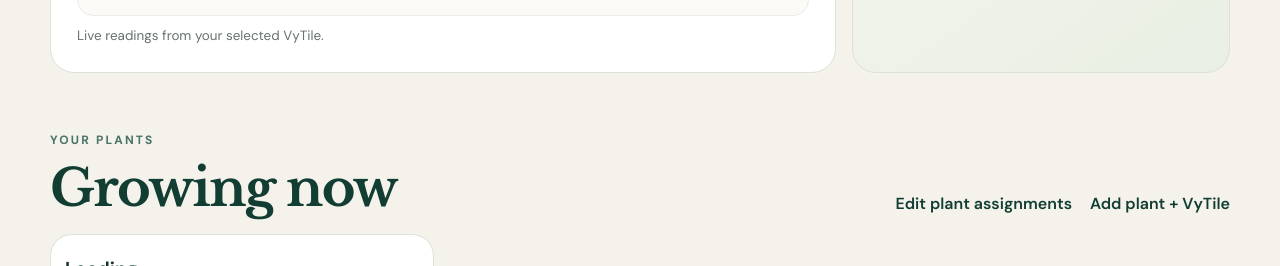
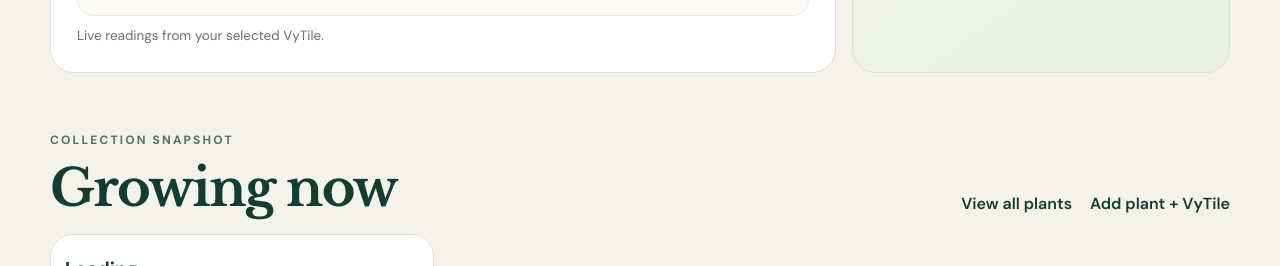
Before and after one commit to Sykerbos/sykerbos-site, a plain HTML site: page app.html in a window 1280 px wide. Shown: the part 1100-1366 px from the top of the page. Drawn offline with nearby package versions, Linux system fonts and the light colour scheme; a script that the page names is missing.

Commit message:
Route Plants nav to collection page

```diff
--- a/app.html
+++ b/app.html
@@ -13,7 +13,7 @@
     <a class="brand brand-image-link" href="index.html" aria-label="Sykerbos"><img class="brand-logo" src="assets/brand/sykerbos-logo-transparent-exact.png" alt="Sykerbos"></a>
     <nav class="app-nav" aria-label="App">
       <a class="active" href="app.html">Home</a>
-      <a href="plant.html">Plants</a>
+      <a href="plants.html">Plants</a>
       <a href="herbarium.html">Herbarium</a>
       <a href="#settings">Settings</a>
     </nav>
@@ -75,8 +75,8 @@
 
     <section id="plants" class="section-block">
       <div class="section-title-row">
-        <div><p class="eyebrow">Your plants</p><h2>Growing now</h2></div>
-        <div class="section-actions"><a class="text-link" href="plant-setup.html">Edit plant assignments</a><a class="text-link" href="start.html?new=1">Add plant + VyTile</a></div>
+        <div><p class="eyebrow">Collection snapshot</p><h2>Growing now</h2></div>
+        <div class="section-actions"><a class="text-link" href="plants.html">View all plants</a><a class="text-link" href="start.html?new=1">Add plant + VyTile</a></div>
       </div>
       <div class="plant-grid-live" id="plant-list">
         <article class="plant-home-card loading-plant-card"><div><h3>Loading your plants…</h3><p>Reading Supabase.</p></div></article>
@@ -107,7 +107,7 @@
 
   <nav class="mobile-nav" aria-label="Mobile app navigation">
     <a class="active" href="app.html"><span>⌂</span>Home</a>
-    <a href="plant.html"><span>♧</span>Plants</a>
+    <a href="plants.html"><span>♧</span>Plants</a>
     <a href="herbarium.html"><span>▦</span>Herbarium</a>
     <a href="#settings"><span>⚙</span>Settings</a>
   </nav>
```
